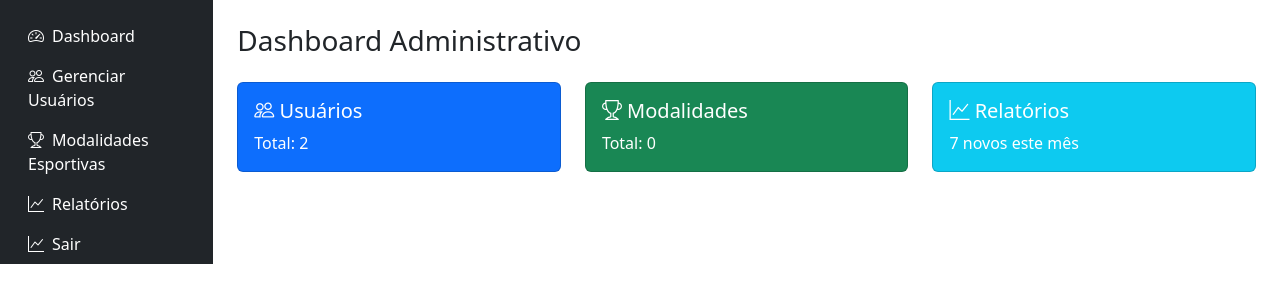
After one commit to Slengm4n/colae, a PHP site: page /admin/home_admin.php in a window 1280 px wide. The commit adds this page. Shown: the top 303 px of the page. Run offline with PHP 8.4, Linux system fonts and the light colour scheme; a user stored in the database is signed in; data comes from the database, SQL or seed files in the repository; data that the repository does not hold is empty.

Commit message:
Logger, sistema de autenticação de admin
Feito o insert de modalidades e uma ideia de como será o dashboard do admin.

```diff
--- /dev/null
+++ b/admin/home_admin.php
@@ -0,0 +1,129 @@
+<?php
+require_once __DIR__ . '/../config/auth.php';
+require_once __DIR__ . '/../logs/logger.php';
+checkAdmin();
+
+// Verifica se é admin
+if ($_SESSION['user_role'] !== 'admin') {
+    logMessage("Tentativa de acesso não autorizado ao dashboard", 'SECURITY');
+    header('Location: /public/403.php');
+    exit;
+}
+
+require_once __DIR__ . '/../config/database/db.php';
+function getTotalUsers() {
+    global $mysqli;
+    $result = $mysqli->query("SELECT COUNT(*) as total FROM users");
+    return $result->fetch_assoc()['total'];
+}
+
+function getTotalModalities() {
+    global $mysqli;
+    $result = $mysqli->query("SELECT COUNT(*) as total FROM modalities");
+    return $result->fetch_assoc()['total'];
+
+}
+?>
+
+<!DOCTYPE html>
+<html lang="pt-br">
+<head>
+    <meta charset="UTF-8">
+    <meta name="viewport" content="width=device-width, initial-scale=1.0">
+    <title>Dashboard Admin</title>
+    <link href="https://cdn.jsdelivr.net/npm/bootstrap@5.3.0/dist/css/bootstrap.min.css" rel="stylesheet">
+    <link rel="stylesheet" href="https://cdn.jsdelivr.net/npm/bootstrap-icons@1.11.1/font/bootstrap-icons.css">
+    <style>
+        .card:hover {
+            transform: scale(1.03);
+            transition: transform 0.3s;
+            cursor: pointer;
+        }
+    </style>
+</head>
+<body>
+    <div class="container-fluid">
+        <div class="row">
+            <!-- Sidebar -->
+            <nav id="sidebar" class="col-md-3 col-lg-2 d-md-block bg-dark sidebar collapse">
+                <div class="position-sticky pt-3">
+                    <ul class="nav flex-column">
+                        <li class="nav-item">
+                            <a class="nav-link active text-white" href="home_admin.php">
+                                <i class="bi bi-speedometer2 me-2"></i>Dashboard
+                            </a>
+                        </li>
+                        <li class="nav-item">
+                            <a class="nav-link text-white" href="users.php">
+                                <i class="bi bi-people me-2"></i>Gerenciar Usuários
+                            </a>
+                        </li>
+                        <li class="nav-item">
+                            <a class="nav-link text-white" href="modalities.php">
+                                <i class="bi bi-trophy me-2"></i>Modalidades Esportivas
+                            </a>
+                        </li>
+                        <li class="nav-item">
+                            <a class="nav-link text-white" href="reports.php">
+                                <i class="bi bi-graph-up me-2"></i>Relatórios
+                            </a>
+                        </li>
+                        <li class="nav-item">
+                            <a class="nav-link text-white" href="../services/logout.php">
+                                <i class="bi bi-graph-up me-2"></i>Sair
+                            </a>
+                        </li>
+                    </ul>
+                </div>
+            </nav>
+
+            <!-- Main Content -->
+            <main class="col-md-9 ms-sm-auto col-lg-10 px-md-4 py-4">
+                <h2 class="h3 mb-4">Dashboard Administrativo</h2>
+
+                <!-- Cards Resumo -->
+                <div class="row mb-4">
+                    <div class="col-md-4">
+                        <div class="card bg-primary text-white h-100" onclick="window.location='users.php'">
+                            <div class="card-body">
+                                <h5 class="card-title"><i class="bi bi-people"></i> Usuários</h5>
+                                <p class="card-text">Total: <?= getTotalUsers() ?></p>
+                            </div>
+                        </div>
+                    </div>
+                    <div class="col-md-4">
+                        <div class="card bg-success text-white h-100" onclick="window.location='modalities.php'">
+                            <div class="card-body">
+                                <h5 class="card-title"><i class="bi bi-trophy"></i> Modalidades</h5>
+                                <p class="card-text">Total: <?= getTotalModalities() ?></p>
+                            </div>
+                        </div>
+                    </div>
+                    <div class="col-md-4">
+                        <div class="card bg-info text-white h-100" onclick="window.location='reports.php'">
+                            <div class="card-body">
+                                <h5 class="card-title"><i class="bi bi-graph-up"></i> Relatórios</h5>
+                                <p class="card-text">7 novos este mês</p>
+                            </div>
+                        </div>
+                    </div>
+                </div>
+
+                <!-- Seção de Atividades Recentes -->
+                        </ul>
+                    </div>
+                </div>
+            </main>
+        </div>
+    </div>
+
+    <script src="https://cdn.jsdelivr.net/npm/bootstrap@5.3.0/dist/js/bootstrap.bundle.min.js"></script>
+    <script>
+        // Exemplo de gráfico (usando Chart.js)
+        document.addEventListener('DOMContentLoaded', function() {
+            // Aqui você pode inicializar gráficos
+            console.log('Dashboard carregado');
+        });
+    </script>
+</body>
+</html>
--- a/config/auth.php
+++ b/config/auth.php
@@ -4,7 +4,7 @@
 function checkAdmin(){
     session_start();
     if (!isset($_SESSION["user_id"]) || $_SESSION["user_role"] !== 'admin'){
-        header("Location: /acess_denied.php");
+        header("Location: ../public/403.php");
         exit;
     }
 }
--- /dev/null
+++ b/logs/logger.php
@@ -0,0 +1,13 @@
+<?php
+function logMessage($message, $level = 'INFO') {
+    // Remove a duplicação da pasta logs no caminho
+    $logFile = __DIR__ . '/app_' . date('Y-m-d') . '.log';
+    $logMsg = '[' . date('Y-m-d H:i:s') . '] ' . $level . ': ' . $message . PHP_EOL;
+
+    // Verifica e cria o diretório se não existir
+    if (!file_exists(__DIR__)) {
+        mkdir(__DIR__, 0755, true);
+    }
+
+    file_put_contents($logFile, $logMsg, FILE_APPEND);
+}
--- a/public/home.php
+++ b/public/home.php
@@ -19,7 +19,9 @@
     <h1>Mapa com Leaflet</h1>
     <div id="mapaId"></div>
 
-
+    <form action="../services/logout.php">
+        <button>Logout</button>
+    </form>
 <script src="../assets/scripts/Map.js"></script>
 </body>
 </html>
```
Also changed, not shown: admin/modalities.php (added, +70 -0 lines), index.php (+15 -36 lines), public/403.php (added, +24 -0 lines), 2 other files.
